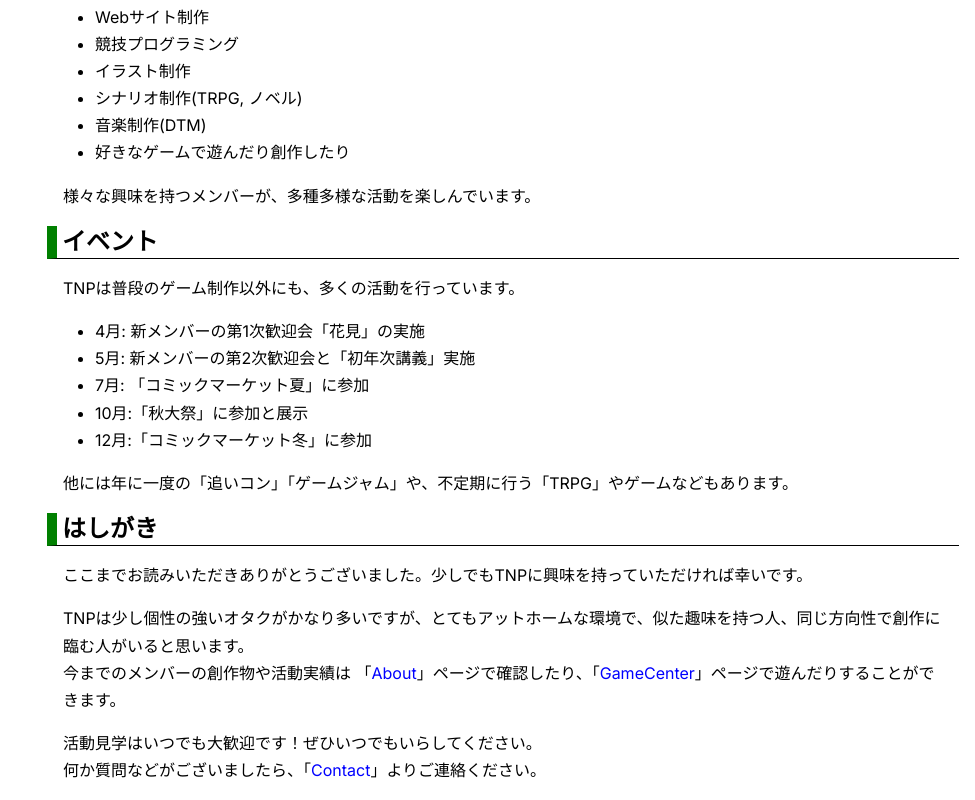
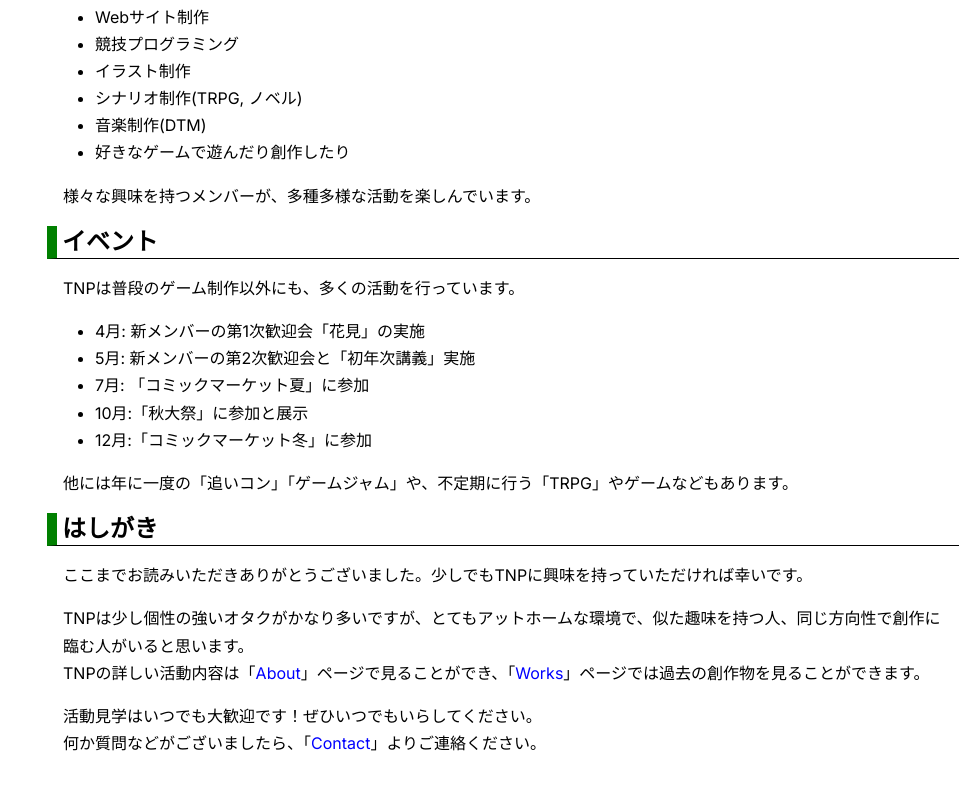
Before and after one commit to TNP-Coop-Homepage/tnp-homepage, a Next.js app: page / in a window 1280 px wide. Shown: the part 945-1745 px from the top of the page, without its empty margins (305-1280 px from the left). After the commit the page ends 1718 px from the top, so only its background shows below. Built offline with nearby package versions, Linux system fonts and the light colour scheme.

Commit message:
gamecenterをworksに+α
gameceterをworksに直して、それに合うように文章を変えました。

```diff
--- a/src/app/page.tsx
+++ b/src/app/page.tsx
@@ -62,7 +62,7 @@ export default async function Home() {
                     <p>
                         TNPは少し個性の強いオタクがかなり多いですが、とてもアットホームな環境で、似た趣味を持つ人、同じ方向性で創作に臨む人がいると思います。
                         <br />
-                        今までのメンバーの創作物や活動実績は 「<a href="/about">About</a>」ページで確認したり、「<a href="/gamecenter">GameCenter</a>」ページで遊んだりすることができます。
+                        TNPの詳しい活動内容は「<a href="/about">About</a>」ページで見ることができ、「<a href="/works">Works</a>」ページでは過去の創作物を見ることができます。
                         <br />
                     </p>
                     <p>
```
